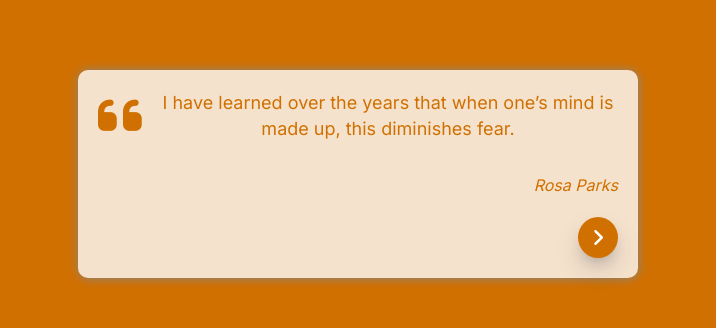
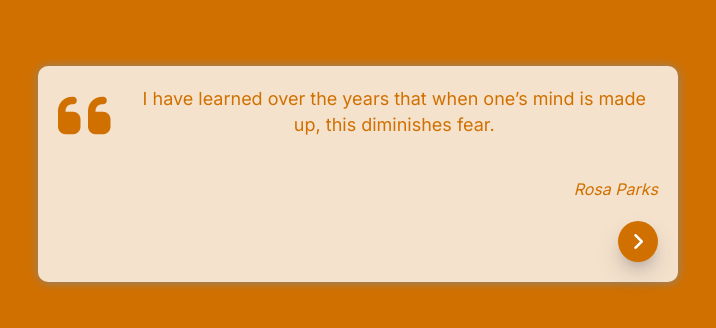
Before and after one commit to armarce/quotes, a React (Vite) app: page / in a window 1280 px wide. Shown: the part 218-546 px from the top of the page, without its empty margins (282-998 px from the left). Built offline with nearby package versions, Linux system fonts and the light colour scheme.

Commit message:
first version

```diff
--- a/src/App.css
+++ b/src/App.css
@@ -26,7 +26,7 @@ body{
   line-height: 26px;
   background-repeat: no-repeat;
   margin: 0 auto;
-  max-width: 560px;
+  max-width: 640px;
   background-color: rgba(255, 255, 255, 0.8);
   box-shadow: 0.4px 0.4px 10px #888;
   position: relative;
@@ -37,9 +37,7 @@ body{
   gap: 20px;
 }
 #card #quote i{
-  width: 40px;
-  height: 40px;
-  font-size: 50px;
+  font-size: 60px;
 }
 #card #quote p{
   padding: 0;
```
